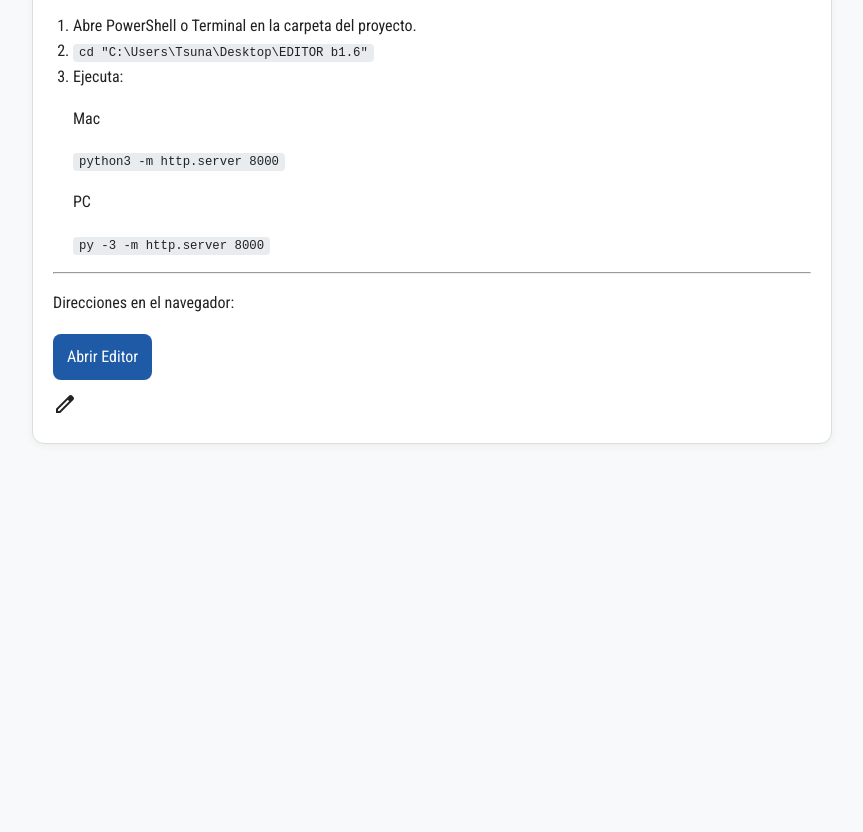
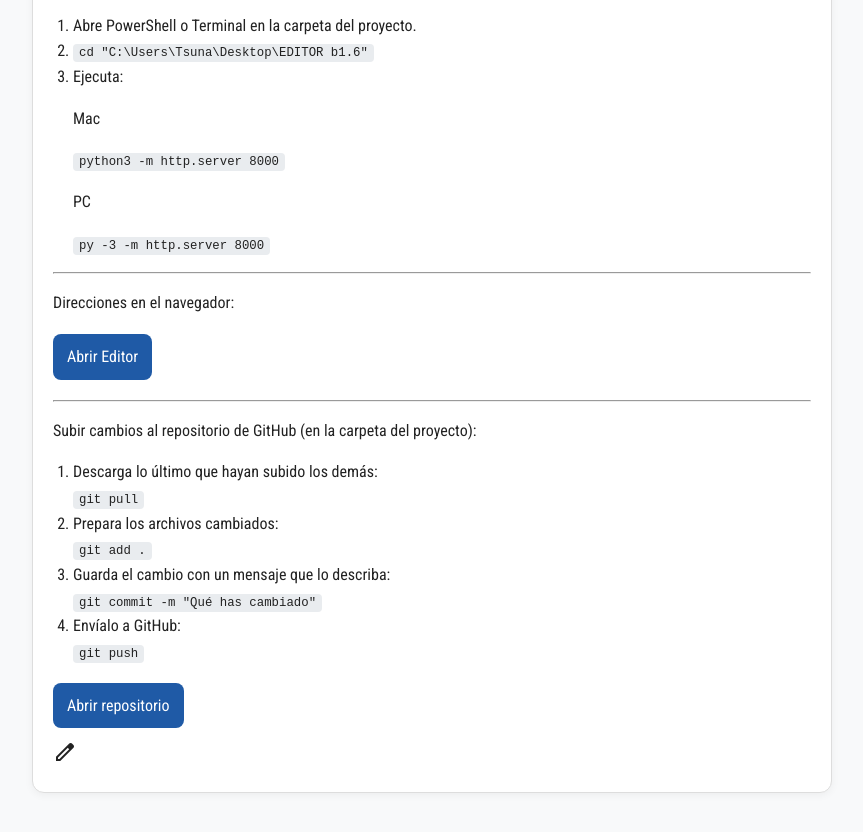
Before and after one commit to tic01-easdo/EASDO-Editor-Corporativo, a plain HTML site: page notas.html in a window 1280 px wide. Shown: the part 228-1060 px from the top of the page, without its empty margins (208-1071 px from the left). Before the commit the page ends 800 px from the top, so only its background shows below. Drawn offline with nearby package versions, Linux system fonts and the light colour scheme.

Commit message:
Cambios en notas.html

```diff
--- a/localhost.html
+++ b/notas.html
@@ -87,6 +87,20 @@
     <div class="links">
       <a href="http://localhost:8000/index.html" target="_blank">Abrir Editor</a>
     </div>
+
+    <hr>
+    <p>Subir cambios al repositorio de GitHub (en la carpeta del proyecto):</p>
+
+    <ol>
+      <li>Descarga lo último que hayan subido los demás:<br><code>git pull</code></li>
+      <li>Prepara los archivos cambiados:<br><code>git add .</code></li>
+      <li>Guarda el cambio con un mensaje que lo describa:<br><code>git commit -m "Qué has cambiado"</code></li>
+      <li>Envíalo a GitHub:<br><code>git push</code></li>
+    </ol>
+
+    <div class="links">
+      <a href="https://github.com/tic01-easdo/EASDO-Editor-Corporativo" target="_blank">Abrir repositorio</a>
+    </div>
 <span class="material-symbols-outlined">
 edit
 </span>
```
Also changed, not shown: 1 other file.
